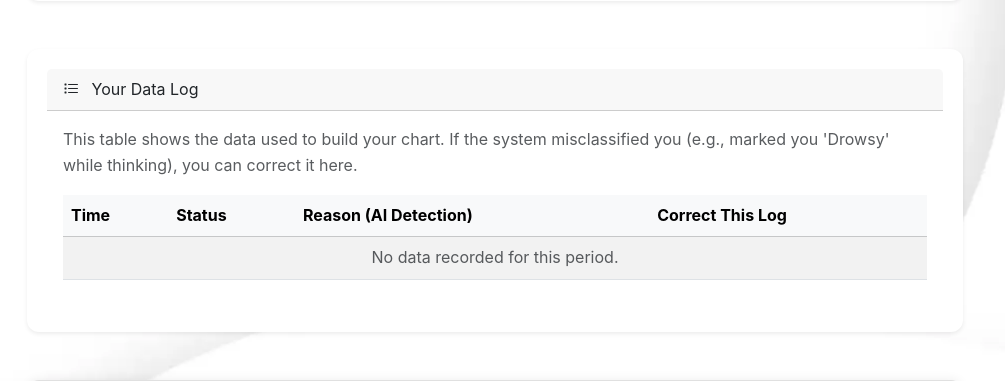
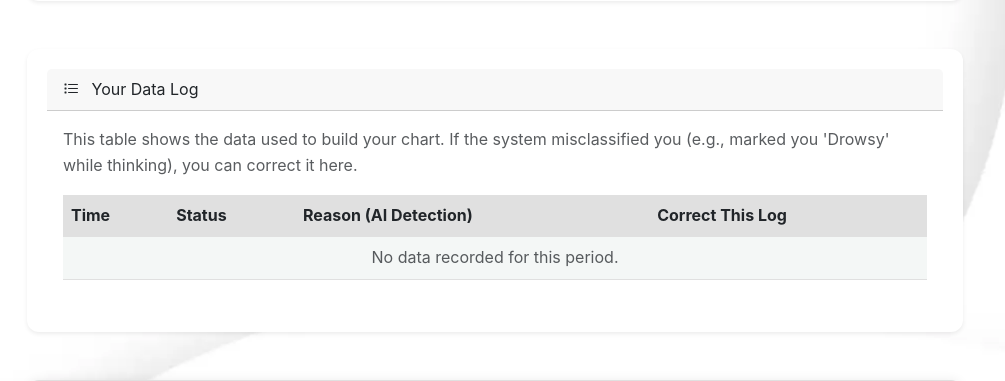
Before and after one commit to AdrianaSHU/CloudFocus, a Django app: page /dashboard/ in a window 1280 px wide. Shown: the part 1342-1723 px from the top of the page, without its empty margins (275-1280 px from the left). Run offline with Django 5.2, Linux system fonts and the light colour scheme; the visitor is signed in with stand-in values (Sample User, id 1); data that the repository does not hold is empty; some libraries are stand-ins or nearby versions.

Commit message:
fix(theme): Ensure Data Log table and headers are theme-aware

```diff
--- a/focus_tracker/templates/dashboard.html
+++ b/focus_tracker/templates/dashboard.html
@@ -126,14 +126,14 @@
 
     <div class="table-responsive">
       <table class="table table-striped table-hover">
-            <thead class="table-light">
-                <tr>
+          <thead class="bg-body-tertiary"> <tr>
                   <th>Time</th>
                   <th>Status</th>
                   <th>Reason (AI Detection)</th>
                   <th>Correct This Log</th>
               </tr>
           </thead>
+          <tbody>
               <tbody>
                 {% for log in page_obj %}
                     <tr>
--- a/static/css/statics.css
+++ b/static/css/statics.css
@@ -432,3 +432,40 @@ select {
 [data-theme="dark"] .btn-primary:hover {
   background-color: var(--link-hover-color) !important;
 }
+
+/*
+====================================
+(11) THEME-AWARE TABLE OVERRIDES
+====================================
+*/
+
+/* --- GLOBAL TABLE FIXES --- */
+.table {
+    --bs-table-color: var(--text-color); /* Table text color uses theme's main text */
+    --bs-table-bg: var(--card-bg-color); /* Table background uses theme's card color */
+    border-color: var(--border-color);
+}
+.table > :not(caption) > * > * {
+    border-bottom-color: var(--border-color); /* Ensures separation lines are themed */
+}
+
+/* --- TABLE HEAD (thead) FIX --- */
+/* This targets the <thead> element to ensure the header background and text contrast */
+.table-light, .table-light thead, [data-theme="dark"] .table-light, [data-theme="soft-teal"] .table-light {
+    --bs-table-bg-type: var(--border-color); /* Uses a muted color for header background */
+    --bs-table-color: var(--text-color); /* Uses main text color for header text */
+    --bs-table-hover-color: var(--text-color);
+}
+/* Force darker/lighter text where Bootstrap might struggle (e.g., table header) */
+.table thead th {
+    color: var(--text-color);
+    background-color: var(--border-color);
+}
+
+/* --- STRIPED/HOVER FIXES --- */
+.table-striped > tbody > tr:nth-of-type(odd) > * {
+    --bs-table-bg-type: var(--bg-color); /* Uses the main background color (slightly different from card) */
+}
+.table-hover > tbody > tr:hover > * {
+    --bs-table-hover-bg: var(--border-color); /* Use border color as a hover highlight */
+}
```
Lines whose indentation alone changed are shown as unchanged.
